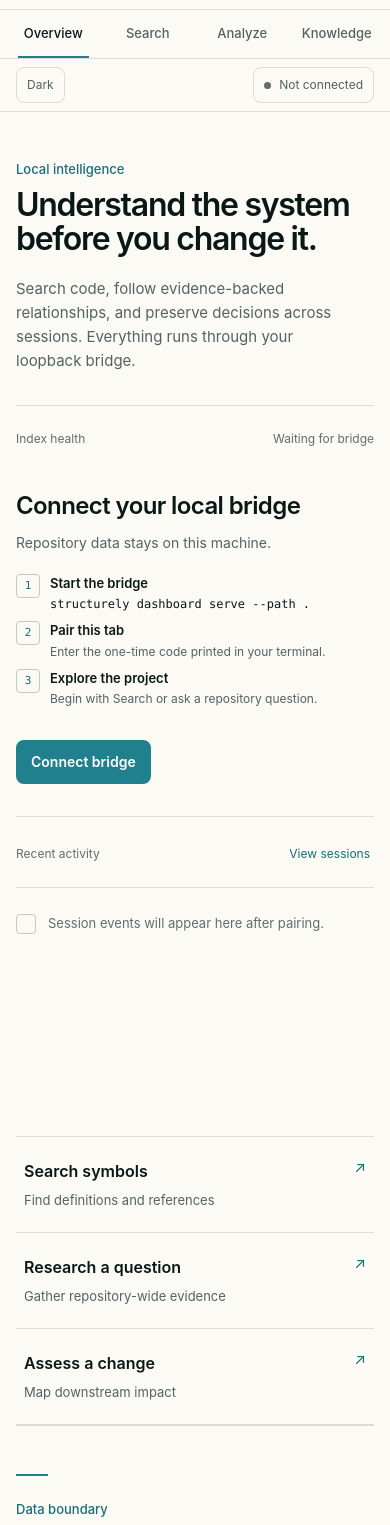
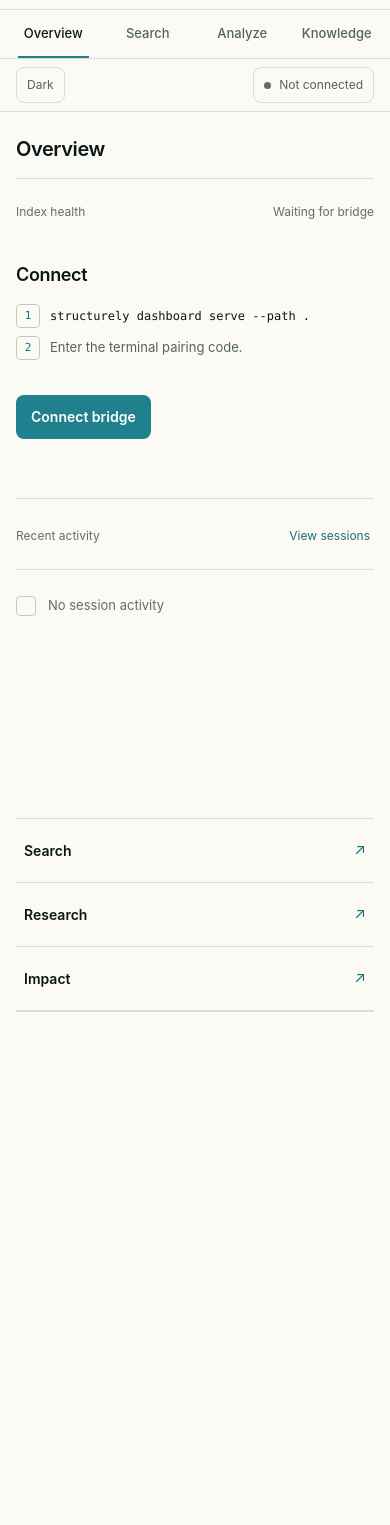
Before and after one commit to coder-company/structurely, a website: page dashboard/index.html in a window 390 px wide. Shown: the part 46-1571 px from the top of the page. After the commit the page ends 1114 px from the top, so only its background shows below. Drawn offline with Linux system fonts and the light colour scheme.

Commit message:
Simplify dashboard and redesign README
Co-authored-by: anode-agent[bot] <283895490+anode-agent[bot]@users.noreply.github.com>

```diff
--- a/dashboard/app.js
+++ b/dashboard/app.js
@@ -142,7 +142,7 @@ function showView(view) {
 }
 
 function emptyState(title, copy) {
-  return `<div class="result-empty"><div><span class="empty-mark" aria-hidden="true"></span><h2>${escapeHtml(title)}</h2><p>${escapeHtml(copy)}</p></div></div>`;
+  return `<div class="result-empty"><div><span class="empty-mark" aria-hidden="true"></span><h2>${escapeHtml(title)}</h2>${copy ? `<p>${escapeHtml(copy)}</p>` : ""}</div></div>`;
 }
 
 function errorState(error) {
@@ -283,7 +283,7 @@ function renderResults(container, data, label, kind = "generic") {
   if (kind === "trace") { container.innerHTML = renderTraceResult(data); return; }
   const items = flattenResults(data);
   if (!items.length) {
-    container.innerHTML = emptyState(`No ${label.toLowerCase()} found`, "Try a more specific query or refresh the local index.");
+    container.innerHTML = emptyState(`No ${label.toLowerCase()} found`);
     return;
   }
   if (["workspaces", "sessions", "memory", "recap"].includes(kind)) {
@@ -328,7 +328,7 @@ async function loadCollection(name) {
   const container = $(`[data-collection="${name}"]`);
   if (!container) return;
   if (!state.token) {
-    container.innerHTML = emptyState(`Connect to view ${name}`, "Pair this tab with the local bridge. Nothing is read from cloud storage.");
+    container.innerHTML = emptyState("Connection required");
     return;
   }
   if (name === "memory") {
@@ -336,7 +336,7 @@ async function loadCollection(name) {
     if (form?.checkValidity()) {
       await runTool(form);
     } else {
-      container.innerHTML = emptyState("Enter a memory query", "Choose a workspace and describe what you want to recall.");
+      container.innerHTML = emptyState("Enter a memory query");
     }
     return;
   }
@@ -434,7 +434,7 @@ async function refreshStatus() {
     const pending = Number(status.pending_files || 0);
     const skipped = Number(status.skipped_files || 0);
     const indexState = [status.state || status.status || "ready", pending ? `${pending} pending` : "", skipped ? `${skipped} skipped` : ""].filter(Boolean).join(" · ");
-    $("#health-content").innerHTML = `<p class="eyebrow">Bridge authenticated</p><h2><span>Healthy.</span> ${escapeHtml(root)}</h2>
+    $("#health-content").innerHTML = `<h2>${escapeHtml(root)}</h2>
       <div class="metric-grid">
         <div class="metric"><span>Index state</span><strong>${escapeHtml(indexState)}</strong></div>
         <div class="metric"><span>Files</span><strong>${escapeHtml(files)}</strong></div>
@@ -525,19 +525,19 @@ function openConnection() {
 
 function hydrateEmptyStates() {
   const copy = {
-    search: ["Search the current index", "Enter a symbol, route, component, or file name to begin."],
-    research: ["Ask a repository question", "Structurely will gather bounded evidence from symbols and file content."],
-    impact: ["Plan a change with confidence", "Enter the symbol you may change to see affected code."],
-    trace: ["Find a relationship path", "Choose a source and target symbol to trace their connection."],
-    memory: ["Recall local knowledge", "Pair the bridge and search memories saved in this workspace."],
-    recap: ["Generate a session recap", "Enter a session ID to summarize its local event history."]
+    search: ["Enter a query"],
+    research: ["Enter a question"],
+    impact: ["Enter a symbol"],
+    trace: ["Enter source and target symbols"],
+    memory: ["Enter a memory query"],
+    recap: ["Enter a session ID"]
   };
   for (const [name, content] of Object.entries(copy)) {
     const container = name === "memory" ? $('[data-collection="memory"]') : $(`[data-result="${name}"]`);
     container.innerHTML = emptyState(content[0], content[1]);
   }
   for (const name of ["workspaces", "sessions"]) {
-    $(`[data-collection="${name}"]`).innerHTML = emptyState(`Connect to view ${name}`, "This data is held by your local Structurely state store.");
+    $(`[data-collection="${name}"]`).innerHTML = emptyState("Connection required");
   }
 }
 
--- a/dashboard/index.html
+++ b/dashboard/index.html
@@ -47,44 +47,32 @@
 
       <div id="announcement" class="sr-only" aria-live="polite"></div>
       <section class="view is-visible" data-view-panel="overview" aria-labelledby="overview-title">
-        <div class="page-heading heading-grid">
-          <div>
-            <p class="eyebrow">Local intelligence</p>
-            <h1 id="overview-title">Understand the system before you change it.</h1>
-          </div>
-          <p class="heading-copy">Search code, follow evidence-backed relationships, and preserve decisions across sessions. Everything runs through your loopback bridge.</p>
-        </div>
+        <div class="page-heading"><h1 id="overview-title">Overview</h1></div>
         <div class="overview-grid">
           <section class="hero-status surface">
             <div class="section-label"><span>Index health</span><span id="health-time">Waiting for bridge</span></div>
             <div id="health-content" class="health-empty">
               <div class="signal-orbit" aria-hidden="true"><span></span><i></i></div>
-              <div class="onboarding"><h2>Connect your local bridge</h2><p>Repository data stays on this machine.</p><ol class="setup-steps"><li><span>1</span><div><strong>Start the bridge</strong><code>structurely dashboard serve --path .</code></div></li><li><span>2</span><div><strong>Pair this tab</strong><small>Enter the one-time code printed in your terminal.</small></div></li><li><span>3</span><div><strong>Explore the project</strong><small>Begin with Search or ask a repository question.</small></div></li></ol></div>
+              <div class="onboarding"><h2>Connect</h2><ol class="setup-steps"><li><span>1</span><div><code>structurely dashboard serve --path .</code></div></li><li><span>2</span><div>Enter the terminal pairing code.</div></li></ol></div>
               <button class="button primary" data-open-connect>Connect bridge</button>
             </div>
           </section>
           <section class="activity-panel">
             <div class="section-label"><span>Recent activity</span><button class="text-button" data-view-link="sessions">View sessions</button></div>
             <div id="activity-list" class="activity-list">
-              <div class="empty-compact"><span class="empty-mark" aria-hidden="true"></span><p>Session events will appear here after pairing.</p></div>
+              <div class="empty-compact"><span class="empty-mark" aria-hidden="true"></span><p>No session activity</p></div>
             </div>
           </section>
           <section class="quick-actions">
-            <button class="action-tile" data-view-link="search"><span>Search symbols</span><small>Find definitions and references</small><i aria-hidden="true">↗</i></button>
-            <button class="action-tile" data-view-link="research"><span>Research a question</span><small>Gather repository-wide evidence</small><i aria-hidden="true">↗</i></button>
-            <button class="action-tile" data-view-link="impact"><span>Assess a change</span><small>Map downstream impact</small><i aria-hidden="true">↗</i></button>
-          </section>
-          <section class="privacy-panel">
-            <div class="privacy-rule"></div>
-            <p class="eyebrow">Data boundary</p>
-            <h2>Static shell.<br>Local knowledge.</h2>
-            <p>This page can be hosted anywhere. Repository data is requested directly from <code>127.0.0.1</code>, rendered in memory, and never persisted by this dashboard.</p>
+            <button class="action-tile" data-view-link="search"><span>Search</span><i aria-hidden="true">↗</i></button>
+            <button class="action-tile" data-view-link="research"><span>Research</span><i aria-hidden="true">↗</i></button>
+            <button class="action-tile" data-view-link="impact"><span>Impact</span><i aria-hidden="true">↗</i></button>
           </section>
         </div>
       </section>
 
       <section class="view" data-view-panel="search" aria-labelledby="search-title">
-        <div class="page-heading tool-heading"><div><p class="eyebrow">Symbol intelligence</p><h1 id="search-title">Search the code graph</h1></div><p class="heading-copy">Find symbols, files, routes, and components in the current index.</p></div>
+        <div class="page-heading"><h1 id="search-title">Search</h1></div>
         <form class="query-bar" data-tool-form="search">
           <div class="field grow"><label for="search-query">Search query</label><input id="search-query" name="query" type="search" maxlength="1000" placeholder="e.g. publish_atomic" required autocomplete="off"></div>
           <div class="field compact"><label for="search-limit">Results</label><select id="search-limit" name="limit"><option>10</option><option>20</option><option>50</option></select></div>
@@ -94,7 +82,7 @@
       </section>
 
       <section class="view" data-view-panel="research" aria-labelledby="research-title">
-        <div class="page-heading tool-heading"><div><p class="eyebrow">Repository synthesis</p><h1 id="research-title">Research with evidence</h1></div><p class="heading-copy">Ask a focused question and inspect the files and symbols behind the answer.</p></div>
+        <div class="page-heading"><h1 id="research-title">Research</h1></div>
         <form class="query-bar" data-tool-form="research">
           <div class="field grow"><label for="research-query">Research question</label><input id="research-query" name="query" maxlength="1000" placeholder="How are releases verified?" required></div>
           <div class="field compact"><label for="research-files">Max files</label><select id="research-files" name="maxFiles"><option>8</option><option selected>12</option><option>20</option></select></div>
@@ -104,7 +92,7 @@
       </section>
 
       <section class="view" data-view-panel="impact" aria-labelledby="impact-title">
-        <div class="page-heading tool-heading"><div><p class="eyebrow">Change planning</p><h1 id="impact-title">Map downstream impact</h1></div><p class="heading-copy">See which symbols and files are exposed before modifying a contract.</p></div>
+        <div class="page-heading"><h1 id="impact-title">Impact</h1></div>
         <form class="query-bar query-grid" data-tool-form="impact">
           <div class="field"><label for="impact-symbol">Symbol</label><input id="impact-symbol" name="symbol" maxlength="500" placeholder="publish" required></div>
           <div class="field"><label for="impact-file">File hint <span>optional</span></label><input id="impact-file" name="file" maxlength="500" placeholder="src/store.rs"></div>
@@ -115,7 +103,7 @@
       </section>
 
       <section class="view" data-view-panel="trace" aria-labelledby="trace-title">
-        <div class="page-heading tool-heading"><div><p class="eyebrow">Relationship path</p><h1 id="trace-title">Trace symbol to symbol</h1></div><p class="heading-copy">Follow the shortest bounded, evidence-backed path through the graph.</p></div>
+        <div class="page-heading"><h1 id="trace-title">Path trace</h1></div>
         <form class="query-bar query-grid trace-form" data-tool-form="trace">
           <div class="field"><label for="trace-source">Source</label><input id="trace-source" name="source" maxlength="500" placeholder="publish" required></div>
           <div class="trace-arrow" aria-hidden="true">→</div>
@@ -127,7 +115,7 @@
       </section>
 
       <section class="view" data-view-panel="workspaces" aria-labelledby="workspaces-title">
-        <div class="page-heading tool-heading"><div><p class="eyebrow">Team context</p><h1 id="workspaces-title">Workspaces</h1></div><button class="button secondary" data-refresh="workspaces">Refresh</button></div>
+        <div class="page-heading tool-heading"><h1 id="workspaces-title">Workspaces</h1><button class="button secondary" data-refresh="workspaces">Refresh</button></div>
         <form class="query-bar" data-state-form="workspace">
           <div class="field grow"><label for="workspace-name">Workspace name</label><input id="workspace-name" name="name" maxlength="200" placeholder="Compiler reliability" required></div>
           <button class="button primary" type="submit">Create workspace</button>
@@ -135,7 +123,7 @@
         <div class="result-region" data-collection="workspaces"></div>
       </section>
       <section class="view" data-view-panel="sessions" aria-labelledby="sessions-title">
-        <div class="page-heading tool-heading"><div><p class="eyebrow">Durable history</p><h1 id="sessions-title">Sessions</h1></div><button class="button secondary" data-refresh="sessions">Refresh</button></div>
+        <div class="page-heading tool-heading"><h1 id="sessions-title">Sessions</h1><button class="button secondary" data-refresh="sessions">Refresh</button></div>
         <div class="workflow-forms">
           <form class="query-bar" data-state-form="session">
             <div class="field"><label for="session-workspace">Workspace ID</label><input id="session-workspace" name="workspace" maxlength="256" placeholder="ws_…" required></div>
@@ -152,7 +140,7 @@
         <div class="result-region" data-collection="sessions"></div>
       </section>
       <section class="view" data-view-panel="recaps" aria-labelledby="recaps-title">
-        <div class="page-heading tool-heading"><div><p class="eyebrow">Decision record</p><h1 id="recaps-title">Recaps</h1></div><p class="heading-copy">Generate a deterministic summary from one local session.</p></div>
+        <div class="page-heading"><h1 id="recaps-title">Recaps</h1></div>
         <form class="query-bar" data-tool-form="recap">
           <div class="field grow"><label for="recap-session">Session ID</label><input id="recap-session" name="session" maxlength="256" placeholder="session_…" required></div>
           <button class="button primary" type="submit">Generate recap</button>
@@ -160,7 +148,7 @@
         <div class="result-region" data-result="recap"></div>
       </section>
       <section class="view" data-view-panel="memory" aria-labelledby="memory-title">
-        <div class="page-heading tool-heading"><div><p class="eyebrow">Local knowledge</p><h1 id="memory-title">Memory</h1></div><button class="button secondary" data-refresh="memory">Refresh</button></div>
+        <div class="page-heading tool-heading"><h1 id="memory-title">Memory</h1><button class="button secondary" data-refresh="memory">Refresh</button></div>
         <form class="query-bar" data-tool-form="memory">
           <div class="field"><label for="memory-workspace">Workspace ID</label><input id="memory-workspace" name="workspace" maxlength="256" placeholder="workspace_…" required></div>
           <div class="field grow"><label for="memory-query">Recall knowledge</label><input id="memory-query" name="query" maxlength="1000" placeholder="What did we decide about atomic writes?" required></div>
@@ -179,14 +167,14 @@
 
   <dialog id="connect-dialog" class="connect-dialog" aria-labelledby="connect-title">
     <form method="dialog" class="dialog-close-row"><button class="icon-button" value="cancel" aria-label="Close connection dialog">×</button></form>
-    <div class="dialog-intro"><p class="eyebrow">Private pairing</p><h2 id="connect-title">Connect to Structurely</h2><p>The dashboard talks directly to a loopback-only bridge. Tokens remain in this browser tab and are cleared when the tab closes.</p></div>
+    <div class="dialog-intro"><h2 id="connect-title">Connect</h2></div>
     <form id="connect-form" class="connect-form">
       <div class="field"><label for="bridge-url">Bridge address</label><input id="bridge-url" name="bridgeUrl" type="url" value="http://127.0.0.1:4765" pattern="http://(127\.0\.0\.1|localhost)(:[0-9]+)?" required><small>Only <code>127.0.0.1</code> or <code>localhost</code> are accepted.</small></div>
       <div class="field"><label for="pair-code">Pairing code</label><input id="pair-code" name="pairCode" type="password" maxlength="256" autocomplete="one-time-code" placeholder="Paste the one-time code" required><small>Find this in the terminal where you started the bridge.</small></div>
       <p id="connect-error" class="form-error" role="alert"></p>
       <button class="button primary wide" type="submit">Pair this tab</button>
     </form>
-    <div class="dialog-security"><span aria-hidden="true"></span><p><strong>No cloud sync</strong>Vercel, Cloudflare, and Structurely do not receive repository content through this console.</p></div>
+    <div class="dialog-security"><span aria-hidden="true"></span><p>Loopback only · token cleared when this tab closes</p></div>
   </dialog>
 </body>
 </html>
--- a/dashboard/styles.css
+++ b/dashboard/styles.css
@@ -205,30 +205,20 @@ kbd { padding: 2px 6px; border: 1px solid var(--line); border-radius: 4px; font-
   display: none;
   width: min(100% - 48px, 1280px);
   margin: 0 auto;
-  padding: 64px 0 96px;
+  padding: 32px 0 72px;
   animation: reveal .22s var(--ease) both;
 }
 .view.is-visible { display: block; }
 @keyframes reveal { from { opacity: 0; transform: translateY(4px); } }
-.page-heading { margin-bottom: 40px; }
-.heading-grid, .tool-heading {
-  display: grid;
-  grid-template-columns: minmax(0, 1fr) minmax(260px, 420px);
-  align-items: end;
-  gap: 64px;
+.page-heading { margin-bottom: 20px; }
+.tool-heading { display: flex; align-items: center; justify-content: space-between; gap: 16px; }
+h1 {
+  margin: 0;
+  font-size: 20px;
+  font-weight: 600;
+  line-height: 1.3;
+  letter-spacing: -.02em;
 }
-.eyebrow { margin: 0 0 8px; color: var(--accent-text); font-size: 13px; font-weight: 500; }
-h1 {
-  max-width: 720px;
-  margin: 0;
-  font-size: clamp(32px, 4vw, 48px);
-  font-weight: 600;
-  line-height: 1.08;
-  letter-spacing: -.04em;
-  text-wrap: balance;
-}
-.tool-heading h1 { font-size: clamp(28px, 3vw, 40px); }
-.heading-copy { max-width: 52ch; margin: 0; color: var(--muted); font-size: 15px; line-height: 1.6; text-wrap: pretty; }
 
 .overview-grid { display: grid; grid-template-columns: minmax(0, 1.4fr) minmax(280px, .6fr); border-top: 1px solid var(--line); }
 .overview-grid > section { border-bottom: 1px solid var(--line); }
@@ -239,15 +229,14 @@ h1 {
 .section-label span:last-child { font-variant-numeric: tabular-nums; }
 .text-button { padding: 4px; border: 0; border-radius: 4px; background: none; color: var(--accent-text); font: inherit; cursor: pointer; }
 .health-empty { display: grid; grid-template-columns: minmax(0, 1fr) auto; align-items: end; gap: 32px; min-height: 250px; }
-.health-empty h2, .privacy-panel h2 { margin: 0 0 8px; font-size: 24px; font-weight: 600; letter-spacing: -.025em; }
-.health-empty p, .privacy-panel > p:last-child { max-width: 48ch; margin: 0; color: var(--muted); font-size: 14px; line-height: 1.6; }
+.health-empty h2 { margin: 0 0 8px; font-size: 18px; font-weight: 600; letter-spacing: -.02em; }
+.health-empty p { max-width: 48ch; margin: 0; color: var(--muted); font-size: 13px; line-height: 1.5; }
 .health-empty code { color: var(--text); font-family: var(--mono); font-size: 12px; }
-.setup-steps { display: grid; gap: 8px; margin: 20px 0 0; padding: 0; list-style: none; }
+.setup-steps { display: grid; gap: 8px; margin: 16px 0 0; padding: 0; list-style: none; }
 .setup-steps li { display: grid; grid-template-columns: 24px minmax(0, 1fr); gap: 10px; align-items: start; }
 .setup-steps li > span { display: grid; place-items: center; width: 24px; height: 24px; border: 1px solid var(--line-strong); border-radius: 4px; color: var(--accent-text); font-family: var(--mono); font-size: 11px; }
 .setup-steps div { display: grid; gap: 2px; }
-.setup-steps strong { font-size: 13px; font-weight: 600; }
-.setup-steps small { color: var(--muted); font-size: 12px; }
+.setup-steps div { align-self: center; color: var(--muted); font-size: 13px; }
 .recovery-actions { display: flex; align-items: center; gap: 8px; }
 .signal-orbit { display: none; }
 .button {
@@ -275,19 +264,14 @@ h1 {
 .empty-compact { display: flex; align-items: center; gap: 12px; min-height: 72px; border-top: 1px solid var(--line); color: var(--dim); font-size: 13px; }
 .empty-mark { width: 20px; height: 20px; border: 1px solid var(--line-strong); border-radius: 4px; }
 .quick-actions { display: grid; grid-template-columns: repeat(3, 1fr); grid-column: 1 / -1; }
-.action-tile { position: relative; min-height: 112px; padding: 24px 24px 24px 0; border: 0; border-right: 1px solid var(--line); background: transparent; text-align: left; cursor: pointer; transition: background .2s var(--ease), transform .2s var(--ease); }
+.action-tile { position: relative; min-height: 72px; padding: 20px 24px 20px 0; border: 0; border-right: 1px solid var(--line); background: transparent; text-align: left; cursor: pointer; transition: background .2s var(--ease), transform .2s var(--ease); }
 .action-tile + .action-tile { padding-left: 24px; }
 .action-tile:last-child { border-right: 0; }
 .action-tile:hover { background: var(--surface-raised); }
 .action-tile:active { transform: translateY(1px); }
-.action-tile span { display: block; margin-bottom: 6px; font-size: 16px; font-weight: 600; }
-.action-tile small { color: var(--muted); font-size: 13px; }
-.action-tile i { position: absolute; right: 24px; top: 24px; color: var(--accent-text); font-style: normal; transition: transform .2s var(--ease); }
+.action-tile span { display: block; font-size: 14px; font-weight: 600; }
+.action-tile i { position: absolute; right: 24px; top: 20px; color: var(--accent-text); font-style: normal; transition: transform .2s var(--ease); }
 .action-tile:hover i { transform: translate(2px, -2px); }
-.privacy-panel { grid-column: 1 / -1; padding: 48px 0 56px 40%; }
-.privacy-panel h2 { font-size: clamp(24px, 3vw, 36px); }
-.privacy-panel code { color: var(--accent-text); font-family: var(--mono); }
-.privacy-rule { width: 32px; height: 2px; margin-bottom: 24px; background: var(--accent); }
 
 .query-bar { display: flex; align-items: end; gap: 12px; padding: 20px; border: 1px solid var(--line); border-radius: 12px; background: var(--surface); }
 .query-grid { display: grid; grid-template-columns: 1.2fr .9fr 100px auto; }
@@ -375,11 +359,10 @@ h1 {
 @media (max-width: 1100px) {
   .sidebar { gap: 16px; padding-right: 16px; padding-left: 16px; }
   .nav-item { padding-right: 8px; padding-left: 8px; }
-  .heading-grid, .tool-heading { grid-template-columns: 1fr; gap: 20px; }
   .overview-grid { grid-template-columns: 1fr; }
   .hero-status { padding-right: 0; }
   .activity-panel { padding-left: 0; border-left: 0; }
-  .quick-actions, .privacy-panel { grid-column: 1; }
+  .quick-actions { grid-column: 1; }
   .query-grid, .trace-form { grid-template-columns: 1fr 1fr; }
   .trace-arrow { display: none; }
 }
@@ -395,16 +378,14 @@ h1 {
   .context-navigation { width: 100%; overflow-x: auto; padding: 8px 0; scrollbar-width: none; }
   .context-item { flex: 1 0 auto; min-height: 36px; }
   .topbar-actions { width: 100%; min-height: 52px; justify-content: space-between; }
-  .view { width: calc(100% - 32px); padding: 48px 0 72px; }
-  h1 { font-size: 32px; }
-  .page-heading, .tool-heading { margin-bottom: 32px; }
+  .view { width: calc(100% - 32px); padding: 24px 0 56px; }
+  .page-heading, .tool-heading { margin-bottom: 16px; }
   .health-empty { grid-template-columns: 1fr; align-items: start; min-height: 220px; padding-top: 40px; }
   .health-empty .button { justify-self: start; }
   .recovery-actions { align-items: stretch; flex-direction: column; }
   .quick-actions { grid-template-columns: 1fr; }
-  .action-tile, .action-tile + .action-tile { min-height: 96px; padding: 20px 8px; border-right: 0; border-bottom: 1px solid var(--line); }
+  .action-tile, .action-tile + .action-tile { min-height: 64px; padding: 18px 8px; border-right: 0; border-bottom: 1px solid var(--line); }
   .action-tile i { right: 8px; top: 20px; }
-  .privacy-panel { padding: 48px 0 56px; }
   .query-bar, .query-grid, .trace-form { display: grid; grid-template-columns: 1fr; align-items: stretch; padding: 16px; }
   .field.compact { width: 100%; }
   .button, .field input, .field select { min-height: 44px; }
```
Also changed, not shown: tests/dashboard_ui.spec.js (+1 -1 lines), README.md.
